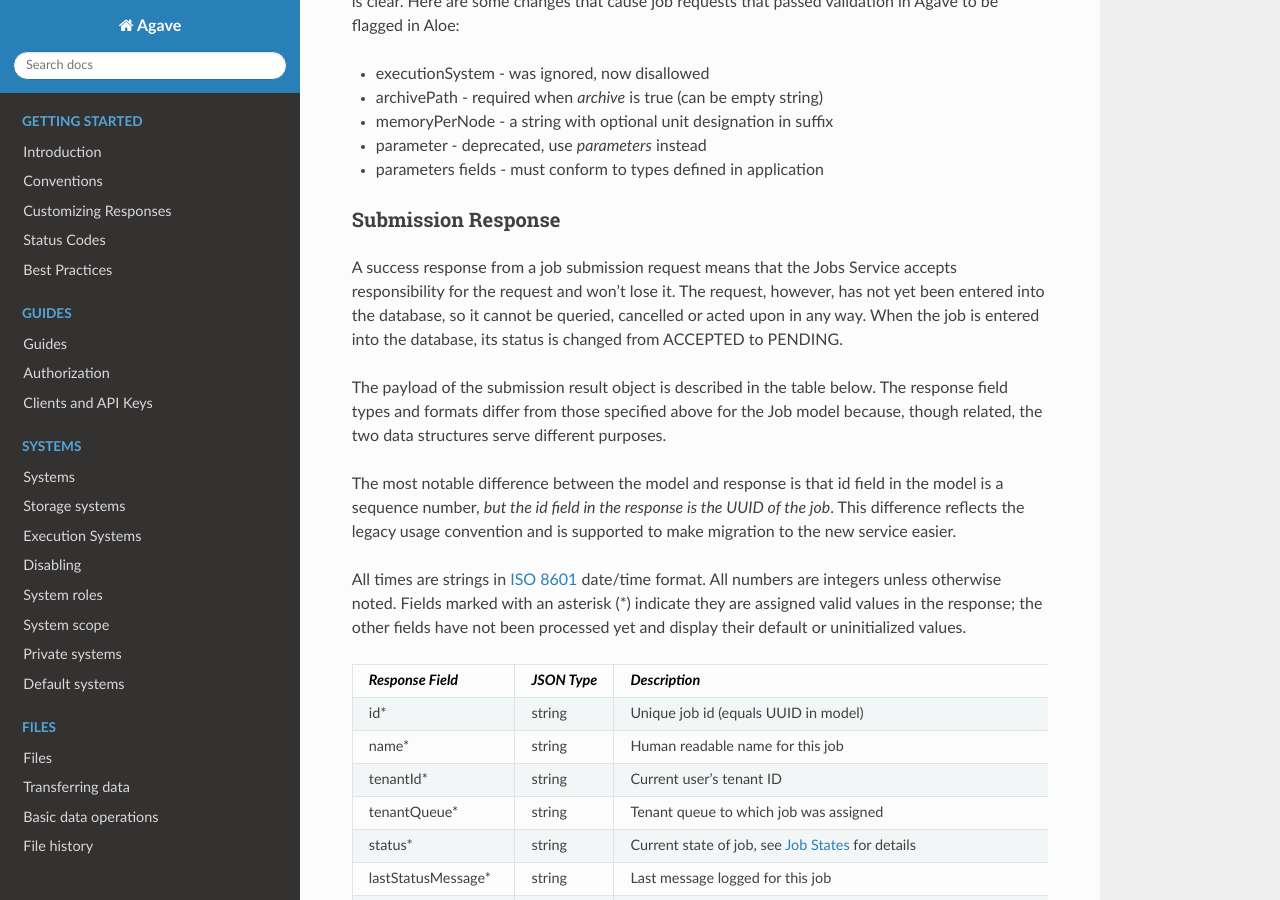
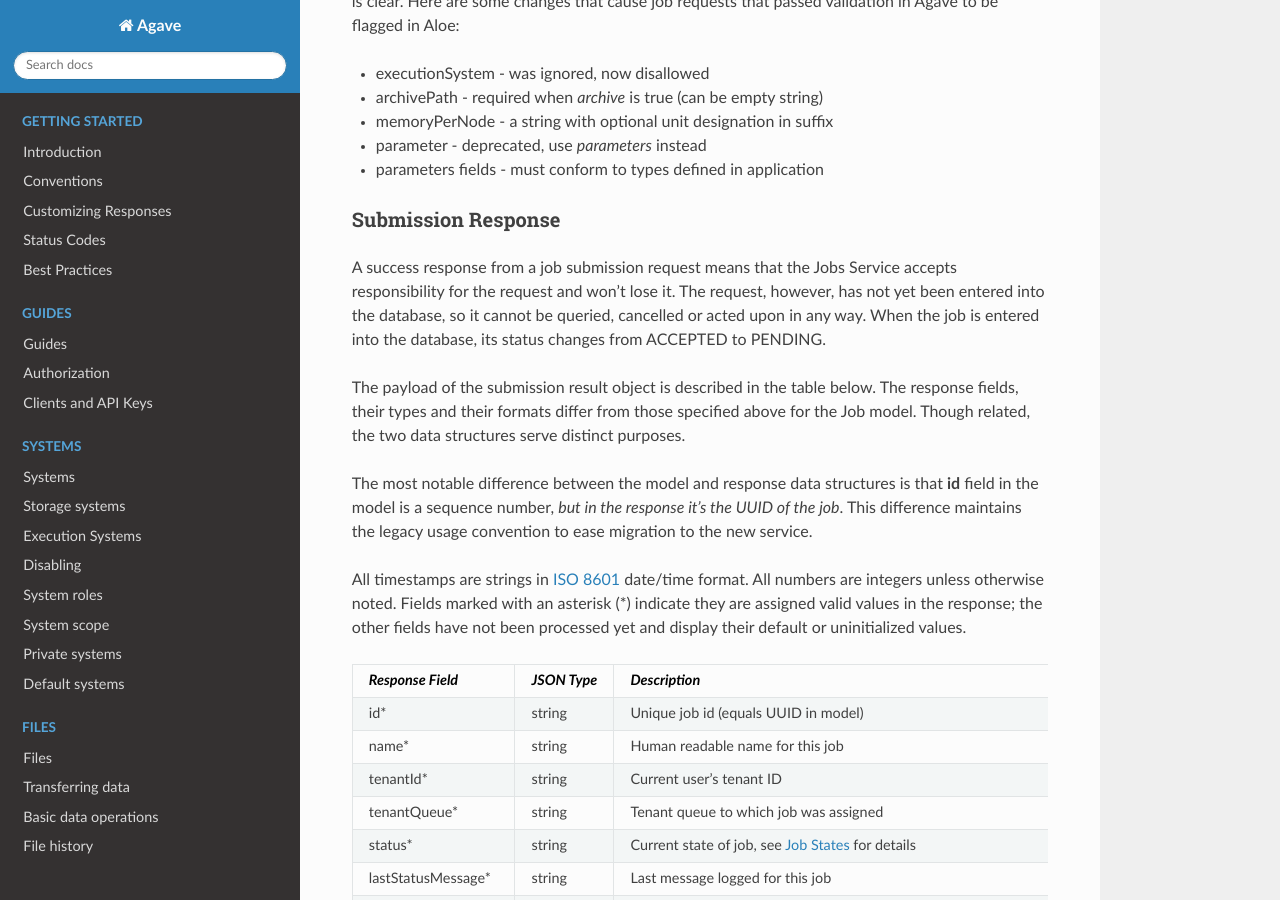
Before and after one commit to TACC-Cloud/agave-docs, a Sphinx documentation site: the page built from docs/agave/guides/jobs/aloe-job-changes.rst, in a window 1280 px wide and 900 px high, scrolled down 4920 px. Built offline with Sphinx 7.4.7 and the Read the Docs theme 2.0.0, drawn with Linux system fonts in a browser that asks for light colours; some of the changed text lies outside the part shown.

Commit message:
Job submission response tweaks

```diff
--- a/docs/agave/guides/jobs/aloe-job-changes.rst
+++ b/docs/agave/guides/jobs/aloe-job-changes.rst
@@ -349,13 +349,13 @@ The differences between the new job submission request and the legacy request ar
 Submission Response
 ^^^^^^^^^^^^^^^^^^^
 
-A success response from a job submission request means that the Jobs Service accepts responsibility for the request and won't lose it.  The request, however, has not yet been entered into the database, so it cannot be queried, cancelled or acted upon in any way.  When the job is entered into the database, its status is changed from ACCEPTED to PENDING.
+A success response from a job submission request means that the Jobs Service accepts responsibility for the request and won't lose it.  The request, however, has not yet been entered into the database, so it cannot be queried, cancelled or acted upon in any way.  When the job is entered into the database, its status changes from ACCEPTED to PENDING.
 
-The payload of the submission result object is described in the table below.  The response field types and formats differ from those specified above for the Job model because, though related, the two data structures serve different purposes.
+The payload of the submission result object is described in the table below.  The response fields, their types and their formats differ from those specified above for the Job model.  Though related, the two data structures serve distinct purposes.
 
-The most notable difference between the model and response is that id field in the model is a sequence number, *but the id field in the response is the UUID of the job*.  This difference reflects the legacy usage convention and is supported to make migration to the new service easier.
+The most notable difference between the model and response data structures is that **id** field in the model is a sequence number, *but in the response it's the UUID of the job*.  This difference maintains the legacy usage convention to ease migration to the new service.
 
-All times are strings in `ISO 8601 <https://en.wikipedia.org/wiki/ISO_8601>`_ date/time format. All numbers are integers unless otherwise noted.  Fields marked with an asterisk (*) indicate they are assigned valid values in the response; the other fields have not been processed yet and display their default or uninitialized values.
+All timestamps are strings in `ISO 8601 <https://en.wikipedia.org/wiki/ISO_8601>`_ date/time format. All numbers are integers unless otherwise noted.  Fields marked with an asterisk (*) indicate they are assigned valid values in the response; the other fields have not been processed yet and display their default or uninitialized values.
 
 +---------------------+-----------+-------------------------------------+
 | *Response Field*    |*JSON Type*| *Description*                       |
```
Also changed, not shown: other parts of docs/agave/guides/jobs/aloe-job-changes.rst (+4 -4 lines).
